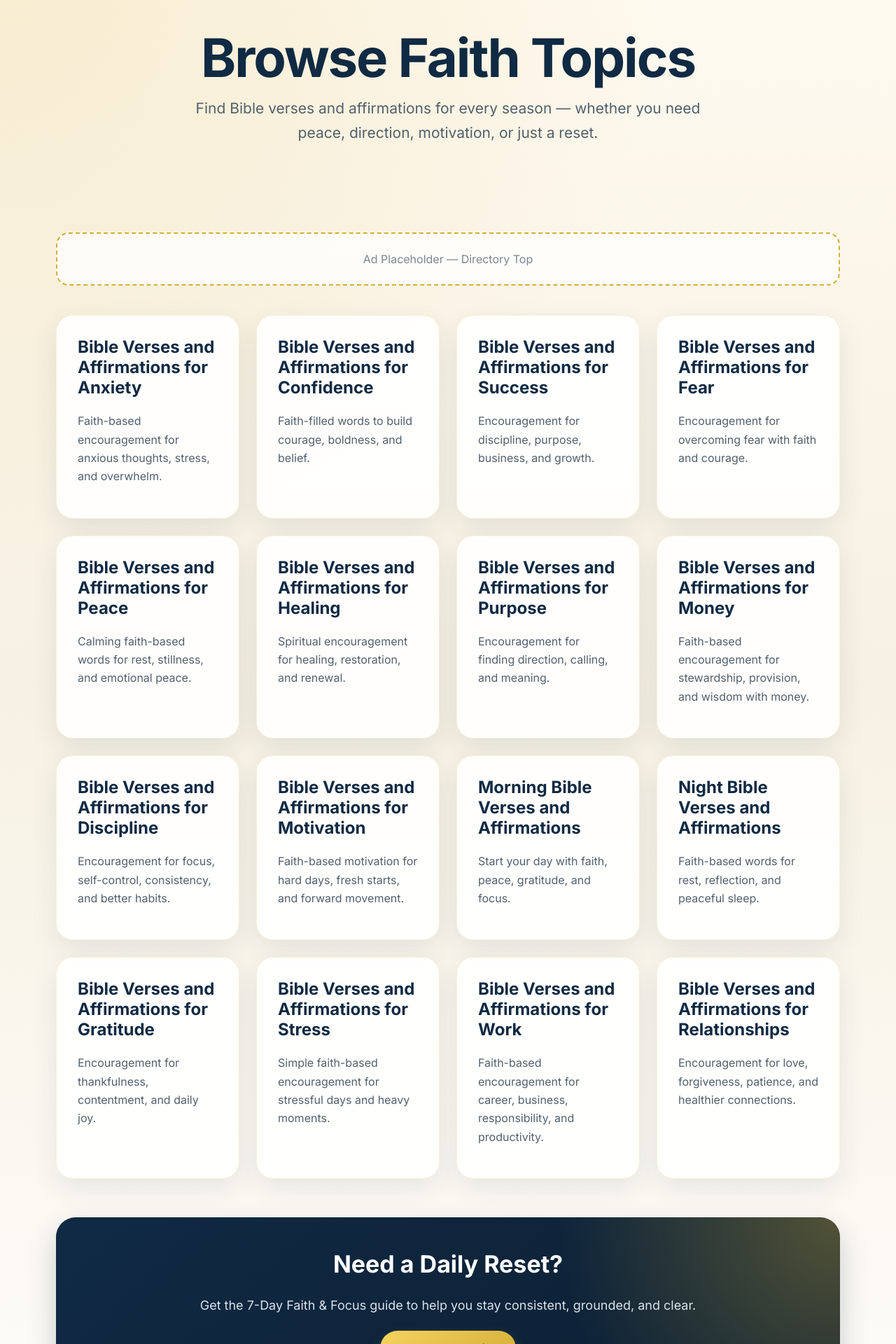
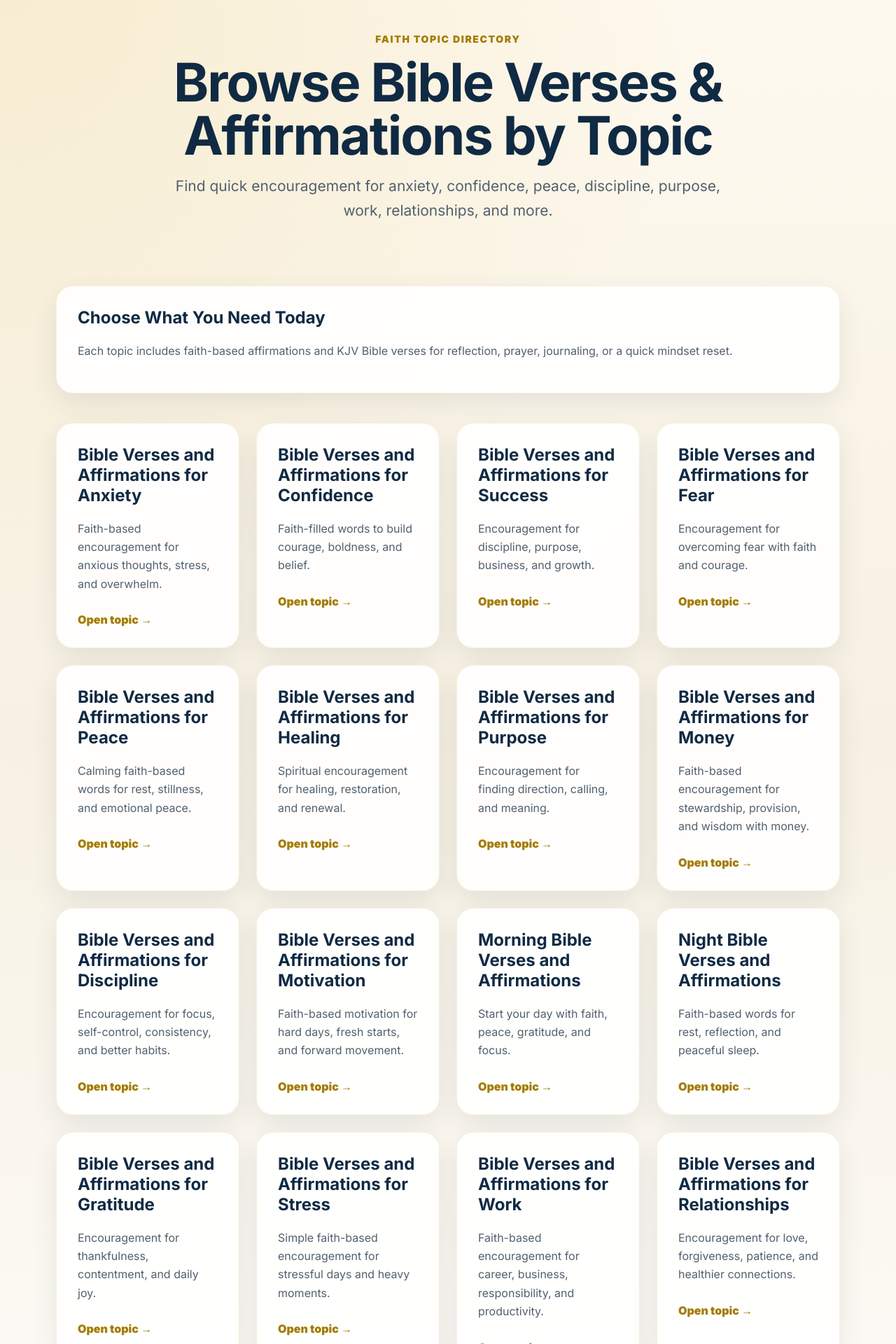
Before and after one commit to m2tmultimedia-eng/faith-focus-tools, a Next.js app: page /topics in a window 1280 px wide. Shown: the part 120-2040 px from the top of the page at 70% size. Built offline with nearby package versions, Linux system fonts and the light colour scheme.

Commit message:
add optimized topic directory and SEO internal links

```diff
--- a/app/globals.css
+++ b/app/globals.css
@@ -207,4 +207,51 @@ nav a:hover {
   .cta {
     padding: 34px 22px;
   }
+}.eyebrow {
+  color: #a47c00 !important;
+  font-weight: 900;
+  text-transform: uppercase;
+  letter-spacing: 1.6px;
+  font-size: 14px !important;
+  margin-bottom: 12px !important;
 }
+
+.directory-intro {
+  margin-bottom: 28px;
+}
+
+.text-link {
+  display: inline-block;
+  margin-top: 12px;
+  font-weight: 900;
+  color: #a47c00;
+}
+
+.content-section {
+  display: grid;
+  grid-template-columns: repeat(auto-fit, minmax(320px, 1fr));
+  gap: 24px;
+  margin: 42px 0;
+}
+
+.quote {
+  font-size: 20px;
+  font-weight: 800;
+  color: #102a43 !important;
+  padding: 16px 0;
+  border-bottom: 1px solid rgba(16, 42, 67, 0.08);
+}
+
+.verse {
+  font-size: 18px;
+  line-height: 1.7;
+  color: #102a43 !important;
+  padding: 16px 0;
+  border-bottom: 1px solid rgba(16, 42, 67, 0.08);
+}
+
+.section-title {
+  color: #102a43;
+  font-size: 34px;
+  margin-top: 55px;
+}
--- a/app/layout.tsx
+++ b/app/layout.tsx
@@ -33,12 +33,12 @@ export default function RootLayout({
           <Link href="/" className="logo">
             FaithFocusTools
           </Link>
-          <nav>
-            <Link href="/tools/affirmation-generator">Affirmations</Link>
-            <Link href="/tools/bible-verse-generator">Bible Verses</Link>
-            <Link href="/tools/prayer-generator">Prayer</Link>
-            <Link href="/topics/anxiety">Topics</Link>
-          </nav>
+         <nav>
+  <Link href="/tools/affirmation-generator">Affirmations</Link>
+  <Link href="/tools/bible-verse-generator">Bible Verses</Link>
+  <Link href="/tools/prayer-generator">Prayer</Link>
+  <Link href="/topics">Topics</Link>
+</nav>
         </header>
         {children}
         <footer className="footer">
--- a/app/topics/page.tsx
+++ b/app/topics/page.tsx
@@ -4,47 +4,49 @@ import { topics } from "@/lib/data";
 export const metadata = {
   title: "Faith Topics | Bible Verses & Affirmations by Topic",
   description:
-    "Browse Bible verses and affirmations by topic including anxiety, confidence, success, peace, and more.",
+    "Browse Bible verses and affirmations by topic including anxiety, confidence, success, peace, healing, money, discipline, and more.",
 };
 
 export default function TopicsPage() {
   return (
     <main className="container">
       <section className="hero">
-        <h1>Browse Faith Topics</h1>
+        <p className="eyebrow">Faith Topic Directory</p>
+        <h1>Browse Bible Verses & Affirmations by Topic</h1>
         <p>
-          Find Bible verses and affirmations for every season — whether you need
-          peace, direction, motivation, or just a reset.
+          Find quick encouragement for anxiety, confidence, peace, discipline,
+          purpose, work, relationships, and more.
         </p>
       </section>
 
-      <div className="ad-box">Ad Placeholder — Directory Top</div>
+      <section className="directory-intro card">
+        <h2>Choose What You Need Today</h2>
+        <p>
+          Each topic includes faith-based affirmations and KJV Bible verses for
+          reflection, prayer, journaling, or a quick mindset reset.
+        </p>
+      </section>
 
       <section className="grid">
         {topics.map((topic) => (
-          <Link
-            key={topic.slug}
-            href={`/topics/${topic.slug}`}
-            className="card"
-          >
+          <Link key={topic.slug} href={`/topics/${topic.slug}`} className="card">
             <h2>{topic.title}</h2>
             <p>{topic.description}</p>
+            <span className="text-link">Open topic →</span>
           </Link>
         ))}
       </section>
 
       <section className="cta">
-        <h2>Need a Daily Reset?</h2>
+        <h2>Need a Daily Faith Reset?</h2>
         <p>
-          Get the 7-Day Faith & Focus guide to help you stay consistent,
-          grounded, and clear.
+          Use these pages as a quick daily reset when your mind is loud and your
+          coffee is doing its best but clearly underqualified.
         </p>
-        <a className="button" href="#">
-          Get the Free Guide
-        </a>
+        <Link className="button" href="/tools/affirmation-generator">
+          Generate an Affirmation
+        </Link>
       </section>
-
-      <div className="ad-box">Ad Placeholder — Directory Bottom</div>
     </main>
   );
 }
--- a/lib/data.ts
+++ b/lib/data.ts
@@ -1,53 +1,44 @@
+export type Topic = {
+  slug: string;
+  title: string;
+  description: string;
+  affirmations: string[];
+  verses: string[];
+};
+
 export const affirmations = [
   "I am guided, grounded, and growing every day.",
   "I have peace even when life gets loud.",
-  "I am becoming wiser, stronger, and more focused.",
   "God has not brought me this far to leave me stuck.",
-  "I move with purpose, patience, and confidence.",
-  "My mind is clear, my heart is steady, and my steps are ordered.",
   "I release fear and choose faith.",
-  "I am built for more than survival.",
   "Today, I choose discipline over distraction.",
-  "I am walking into better with wisdom, not panic."
 ];
 
 export const bibleVerses = [
   {
     verse: "I can do all things through Christ which strengtheneth me.",
     reference: "Philippians 4:13 KJV",
-    mood: "confidence"
+    mood: "confidence",
   },
   {
     verse: "God is our refuge and strength, a very present help in trouble.",
     reference: "Psalm 46:1 KJV",
-    mood: "anxiety"
+    mood: "anxiety",
   },
   {
     verse: "The Lord is my shepherd; I shall not want.",
     reference: "Psalm 23:1 KJV",
-    mood: "peace"
+    mood: "peace",
   },
-  {
-    verse: "Trust in the Lord with all thine heart; and lean not unto thine own understanding.",
-    reference: "Proverbs 3:5 KJV",
-    mood: "guidance"
-  },
-  {
-    verse: "But seek ye first the kingdom of God, and his righteousness; and all these things shall be added unto you.",
-    reference: "Matthew 6:33 KJV",
-    mood: "purpose"
-  }
 ];
 
 export const prayers = [
   "Lord, give me peace today. Help me move with wisdom, patience, and courage. Amen.",
   "God, guide my steps and clear my mind. Help me focus on what matters. Amen.",
   "Lord, strengthen me where I feel weak and calm me where I feel anxious. Amen.",
-  "God, help me trust Your timing and do my part with faith. Amen.",
-  "Lord, open the right doors and give me discipline to walk through them. Amen."
 ];
 
-export const topics = [
+export const topics: Topic[] = [
   {
     slug: "anxiety",
     title: "Bible Verses and Affirmations for Anxiety",
@@ -55,12 +46,12 @@ export const topics = [
     affirmations: [
       "I breathe in peace and release worry.",
       "God is with me even when my thoughts are loud.",
-      "I do not have to solve everything today."
+      "I do not have to solve everything today.",
     ],
     verses: [
       "God is our refuge and strength, a very present help in trouble. — Psalm 46:1 KJV",
-      "What time I am afraid, I will trust in thee. — Psalm 56:3 KJV"
-    ]
+      "What time I am afraid, I will trust in thee. — Psalm 56:3 KJV",
+    ],
   },
   {
     slug: "confidence",
@@ -69,12 +60,12 @@ export const topics = [
     affirmations: [
       "I was created with purpose.",
       "I can show up boldly without needing to be perfect.",
-      "I am equipped for the assignment in front of me."
+      "I am equipped for the assignment in front of me.",
     ],
     verses: [
       "I can do all things through Christ which strengtheneth me. — Philippians 4:13 KJV",
-      "Be strong and of a good courage. — Joshua 1:9 KJV"
-    ]
+      "Be strong and of a good courage. — Joshua 1:9 KJV",
+    ],
   },
   {
     slug: "success",
@@ -83,12 +74,12 @@ export const topics = [
     affirmations: [
       "I build with wisdom, patience, and consistency.",
       "My work has purpose.",
-      "I take small steps that create big results."
+      "I take small steps that create big results.",
     ],
     verses: [
       "Commit thy works unto the Lord, and thy thoughts shall be established. — Proverbs 16:3 KJV",
-      "The hand of the diligent maketh rich. — Proverbs 10:4 KJV"
-    ]
+      "The hand of the diligent maketh rich. — Proverbs 10:4 KJV",
+    ],
   },
   {
     slug: "fear",
@@ -97,12 +88,12 @@ export const topics = [
     affirmations: [
       "Fear does not get to lead my life.",
       "I can move forward even while I am still becoming brave.",
-      "God is with me in this moment."
+      "God is with me in this moment.",
     ],
     verses: [
       "What time I am afraid, I will trust in thee. — Psalm 56:3 KJV",
-      "For God hath not given us the spirit of fear; but of power, and of love, and of a sound mind. — 2 Timothy 1:7 KJV"
-    ]
+      "For God hath not given us the spirit of fear; but of power, and of love, and of a sound mind. — 2 Timothy 1:7 KJV",
+    ],
   },
   {
     slug: "peace",
@@ -111,12 +102,12 @@ export const topics = [
     affirmations: [
       "Peace is available to me right now.",
       "I do not have to carry what God can handle.",
-      "My heart can be still even when life is moving fast."
+      "My heart can be still even when life is moving fast.",
     ],
     verses: [
       "Peace I leave with you, my peace I give unto you. — John 14:27 KJV",
-      "Thou wilt keep him in perfect peace, whose mind is stayed on thee. — Isaiah 26:3 KJV"
-    ]
+      "Thou wilt keep him in perfect peace, whose mind is stayed on thee. — Isaiah 26:3 KJV",
+    ],
   },
   {
     slug: "healing",
@@ -125,12 +116,12 @@ export const topics = [
     affirmations: [
       "Healing is happening one step at a time.",
       "I give myself grace while I recover and rebuild.",
-      "God can restore what life has worn down."
+      "God can restore what life has worn down.",
     ],
     verses: [
       "Heal me, O Lord, and I shall be healed. — Jeremiah 17:14 KJV",
-      "He healeth the broken in heart, and bindeth up their wounds. — Psalm 147:3 KJV"
-    ]
+      "He healeth the broken in heart, and bindeth up their wounds. — Psalm 147:3 KJV",
+    ],
   },
   {
     slug: "purpose",
@@ -139,12 +130,12 @@ export const topics = [
     affirmations: [
       "My life has purpose beyond this season.",
       "I am not behind; I am being prepared.",
-      "I can take the next right step."
+      "I can take the next right step.",
     ],
     verses: [
       "The steps of a good man are ordered by the Lord. — Psalm 37:23 KJV",
-      "For I know the thoughts that I think toward you, saith the Lord. — Jeremiah 29:11 KJV"
-    ]
+      "For I know the thoughts that I think toward you, saith the Lord. — Jeremiah 29:11 KJV",
+    ],
   },
   {
     slug: "money",
@@ -153,12 +144,12 @@ export const topics = [
     affirmations: [
       "I manage money with wisdom, patience, and discipline.",
       "I am learning to build, save, and give with purpose.",
-      "Provision can meet preparation."
+      "Provision can meet preparation.",
     ],
     verses: [
       "The blessing of the Lord, it maketh rich, and he addeth no sorrow with it. — Proverbs 10:22 KJV",
-      "A good man leaveth an inheritance to his children's children. — Proverbs 13:22 KJV"
-    ]
+      "A good man leaveth an inheritance to his children's children. — Proverbs 13:22 KJV",
+    ],
   },
   {
     slug: "discipline",
@@ -167,12 +158,12 @@ export const topics = [
     affirmations: [
       "I choose consistency over excuses.",
       "Small faithful steps create lasting change.",
-      "I can do the next right thing even when I do not feel like it."
+      "I can do the next right thing even when I do not feel like it.",
     ],
     verses: [
       "Let all things be done decently and in order. — 1 Corinthians 14:40 KJV",
-      "He that is faithful in that which is least is faithful also in much. — Luke 16:10 KJV"
-    ]
+      "He that is faithful in that which is least is faithful also in much. — Luke 16:10 KJV",
+    ],
   },
   {
     slug: "motivation",
@@ -181,12 +172,12 @@ export const topics = [
     affirmations: [
       "I can begin again today.",
       "My effort matters even when progress feels slow.",
-      "I am building something my future self will thank me for."
+      "I am building something my future self will thank me for.",
     ],
     verses: [
       "And let us not be weary in well doing. — Galatians 6:9 KJV",
-      "The hand of the diligent shall bear rule. — Proverbs 12:24 KJV"
-    ]
+      "The hand of the diligent shall bear rule. — Proverbs 12:24 KJV",
+    ],
   },
   {
     slug: "morning",
@@ -195,12 +186,12 @@ export const topics = [
     affirmations: [
       "Today is a fresh chance to walk with wisdom.",
       "I start this day with peace, purpose, and gratitude.",
-      "I do not need to rush what God is still forming."
+      "I do not need to rush what God is still forming.",
     ],
     verses: [
       "This is the day which the Lord hath made; we will rejoice and be glad in it. — Psalm 118:24 KJV",
-      "Cause me to hear thy lovingkindness in the morning. — Psalm 143:8 KJV"
-    ]
+      "Cause me to hear thy lovingkindness in the morning. — Psalm 143:8 KJV",
+    ],
   },
   {
     slug: "night",
@@ -209,12 +200,12 @@ export const topics = [
     affirmations: [
       "I release today and receive rest.",
       "I did enough for today; tomorrow has its own grace.",
-      "My mind can settle and my body can rest."
+      "My mind can settle and my body can rest.",
     ],
     verses: [
       "I will both lay me down in peace, and sleep. — Psalm 4:8 KJV",
-      "When thou liest down, thou shalt not be afraid. — Proverbs 3:24 KJV"
-    ]
+      "When thou liest down, thou shalt not be afraid. — Proverbs 3:24 KJV",
+    ],
   },
   {
     slug: "gratitude",
@@ -223,12 +214,12 @@ export const topics = [
     affirmations: [
       "I can find something to be thankful for today.",
       "Gratitude keeps my heart grounded.",
-      "I notice blessings instead of only problems."
+      "I notice blessings instead of only problems.",
     ],
     verses: [
       "In every thing give thanks. — 1 Thessalonians 5:18 KJV",
-      "O give thanks unto the Lord; for he is good. — Psalm 107:1 KJV"
-    ]
+      "O give thanks unto the Lord; for he is good. — Psalm 107:1 KJV",
+    ],
   },
   {
     slug: "stress",
@@ -237,12 +228,12 @@ export const topics = [
     affirmations: [
       "I can pause before I panic.",
       "This moment is not bigger than God.",
-      "I take one calm step at a time."
+      "I take one calm step at a time.",
     ],
     verses: [
       "Casting all your care upon him; for he careth for you. — 1 Peter 5:7 KJV",
-      "Come unto me, all ye that labour and are heavy laden, and I will give you rest. — Matthew 11:28 KJV"
-    ]
+      "Come unto me, all ye that labour and are heavy laden, and I will give you rest. — Matthew 11:28 KJV",
+    ],
   },
   {
     slug: "work",
@@ -251,12 +242,12 @@ export const topics = [
     affirmations: [
       "My work can be meaningful and excellent.",
       "I bring wisdom and integrity into what I do.",
-      "I can handle today’s responsibilities one task at a time."
+      "I can handle today’s responsibilities one task at a time.",
     ],
     verses: [
       "And whatsoever ye do, do it heartily, as to the Lord. — Colossians 3:23 KJV",
-      "Seest thou a man diligent in his business? he shall stand before kings. — Proverbs 22:29 KJV"
-    ]
+      "Seest thou a man diligent in his business? he shall stand before kings. — Proverbs 22:29 KJV",
+    ],
   },
   {
     slug: "relationships",
@@ -265,11 +256,11 @@ export const topics = [
     affirmations: [
       "I can love with wisdom and boundaries.",
       "I do not have to carry every relationship alone.",
-      "I choose peace over pride."
+      "I choose peace over pride.",
     ],
     verses: [
       "Charity suffereth long, and is kind. — 1 Corinthians 13:4 KJV",
-      "Be ye kind one to another, tenderhearted, forgiving one another. — Ephesians 4:32 KJV"
-    ]
-  }
+      "Be ye kind one to another, tenderhearted, forgiving one another. — Ephesians 4:32 KJV",
+    ],
+  },
 ];
```
Also changed, not shown: app/sitemap.ts (+7 -5 lines).
